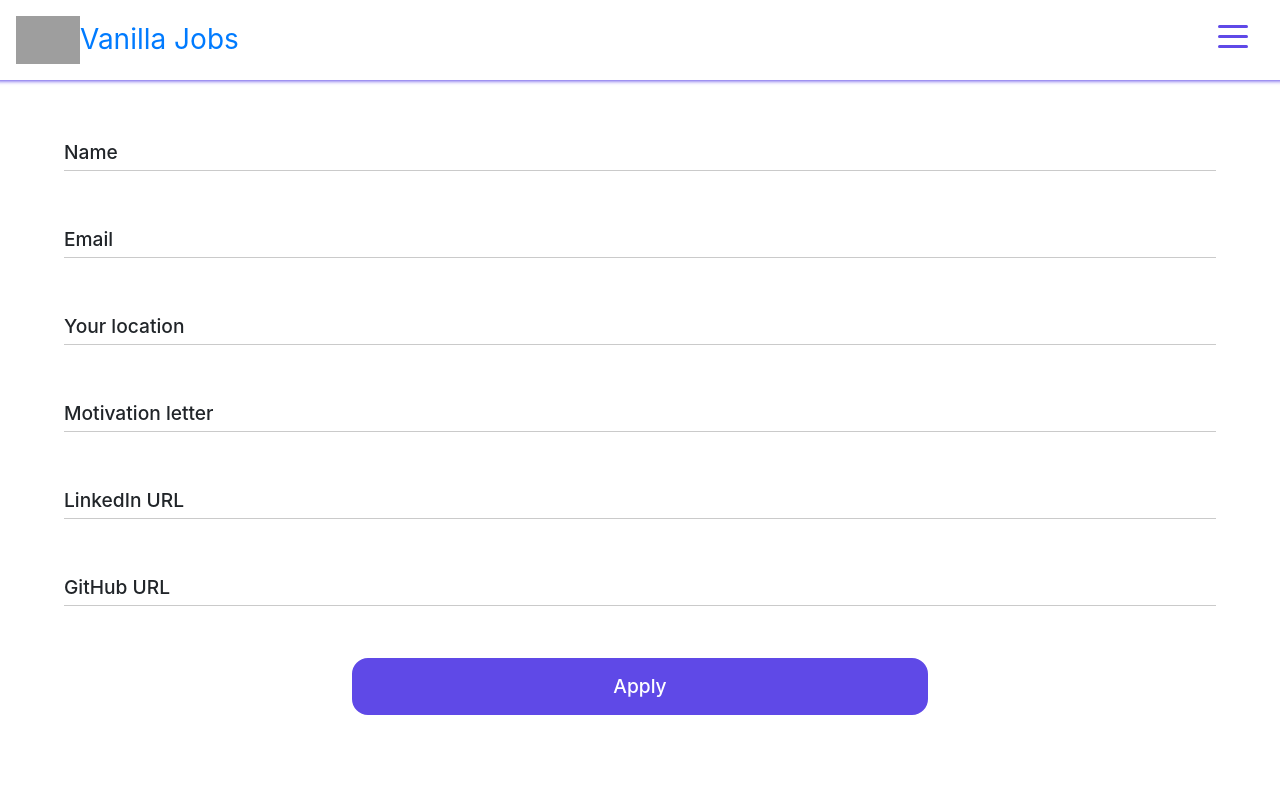
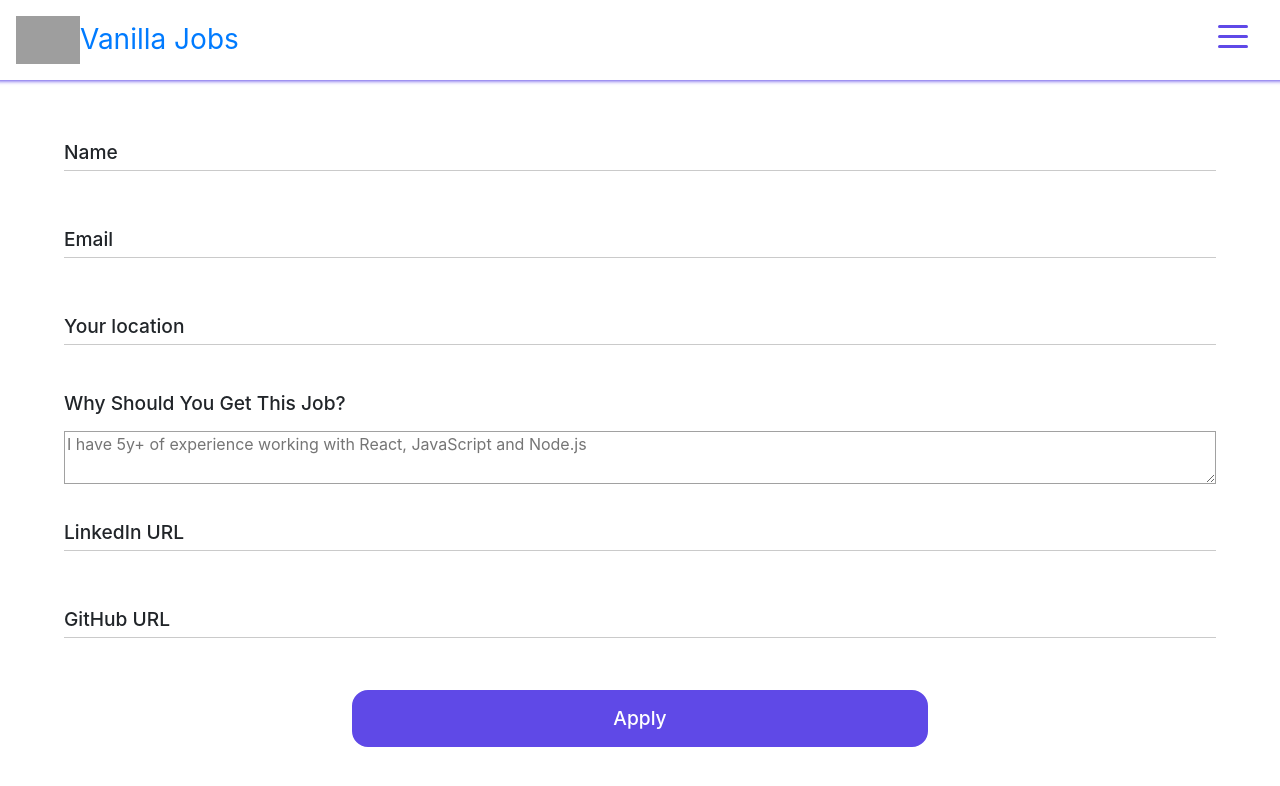
Before and after one commit to filipe-freire/VanillaJobs, a React (Create React App) app in the folder client/: page /jobpost/1/application in a window 1280 px wide. Shown: the top 786 px of the page. Built offline with nearby package versions, Linux system fonts and the light colour scheme; no server answers; grey boxes are pictures that could not be loaded.

Commit message:
Add text area styling

```diff
--- a/client/src/Views/Application/FormView.jsx
+++ b/client/src/Views/Application/FormView.jsx
@@ -85,22 +85,34 @@ class FormView extends Component {
           label="Your location"
         />
 
-        <InputText
+        {/* <InputText
           id="motivation"
           value={this.state.motivation}
           handleChange={this.handleInputChange}
           label="Motivation letter"
-        />
+        /> */}
 
-        {/* <label htmlFor="input-motivation">Why Should You Get This Job?</label>
-          <input
+        <label htmlFor="input-motivation" className="textarea-label-formView">
+          Why Should You Get This Job?
+        </label>
+
+        <div>
+          <textarea
+            className="input-text"
             id="input-motivation"
             type="text"
             name="motivation"
             placeholder="I have 5y+ of experience working with React, JavaScript and Node.js"
             value={this.state.motivation}
             onChange={this.handleInputChange}
-          /> */}
+            style={{
+              paddingTop: '0',
+              border: '1px solid rgb(161, 161, 161)',
+              marginTop: '-15px',
+              marginBottom: '-20px'
+            }}
+          />
+        </div>
 
         {/* ------------ Resumé upload ------------ */}
         {/* ------------ Photo upload ------------ */}
--- a/client/src/Views/JobPosts/styles/job-post-text-inputs.scss
+++ b/client/src/Views/JobPosts/styles/job-post-text-inputs.scss
@@ -7,6 +7,14 @@ form {
   width: 90%;
   margin: 0 auto;
   overflow: hidden;
+
+  .textarea-label-formView {
+    padding-top: 1.5rem;
+    text-align: start;
+    font-size: 1.2rem;
+    font-weight: 500;
+    // border-bottom: 1px solid rgb(161, 161, 161);
+  }
 
   > div {
     position: relative;
```
